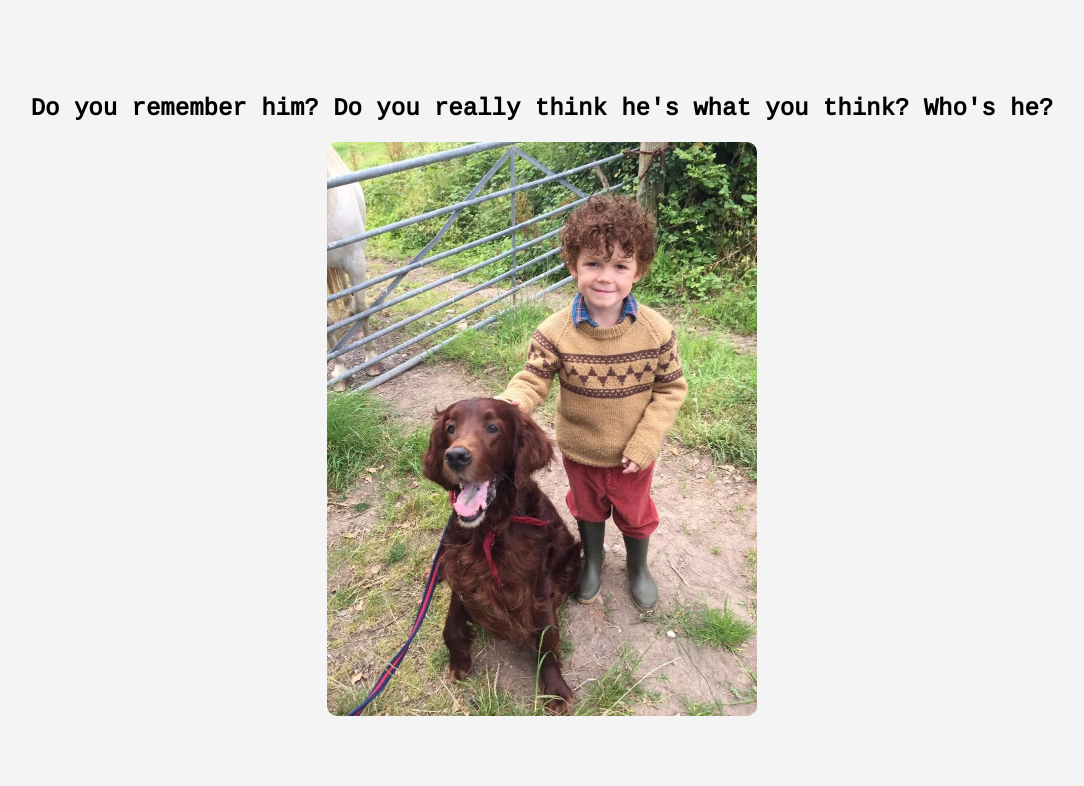
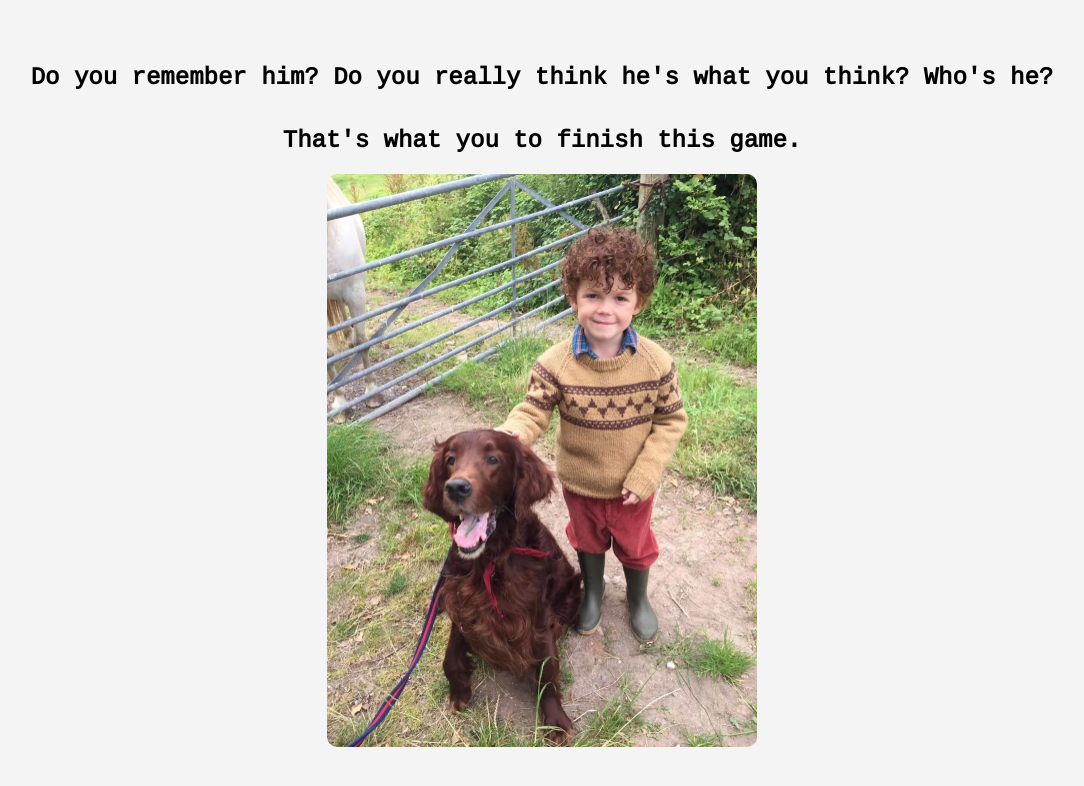
Before and after one commit to kanujlol/QF, a plain HTML site: page index.html in a window 1280 px wide. Shown: the whole page, without its empty margins (98-1182 px from the left). Drawn offline with Linux system fonts and the light colour scheme.

Commit message:
Update index.html

```diff
--- a/index.html
+++ b/index.html
@@ -40,7 +40,7 @@
 </head>
 <body>
     <h1>Do you remember him? Do you really think he's what you think? Who's he?</h1>
-
+    <h1>That's what you to finish this game.</h1>
     <div class="image-container">
         <!-- Add your Redbeard image here -->
         <img src="iimmgg.jpg" alt="img">
```
